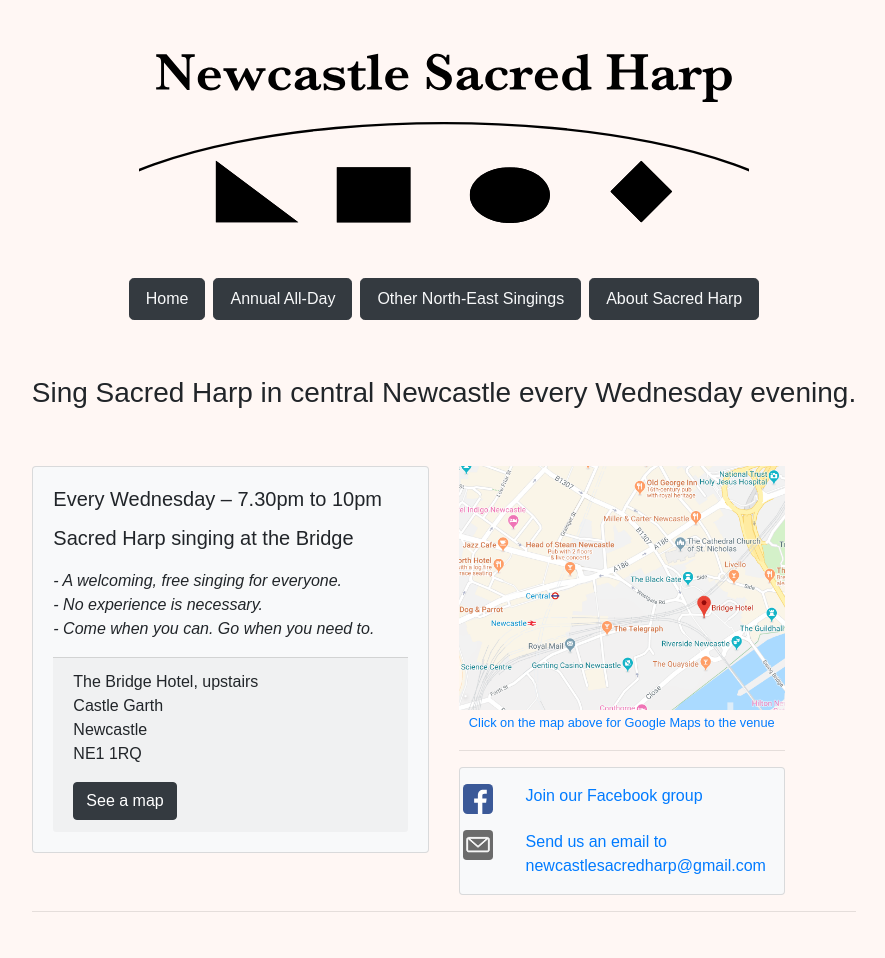
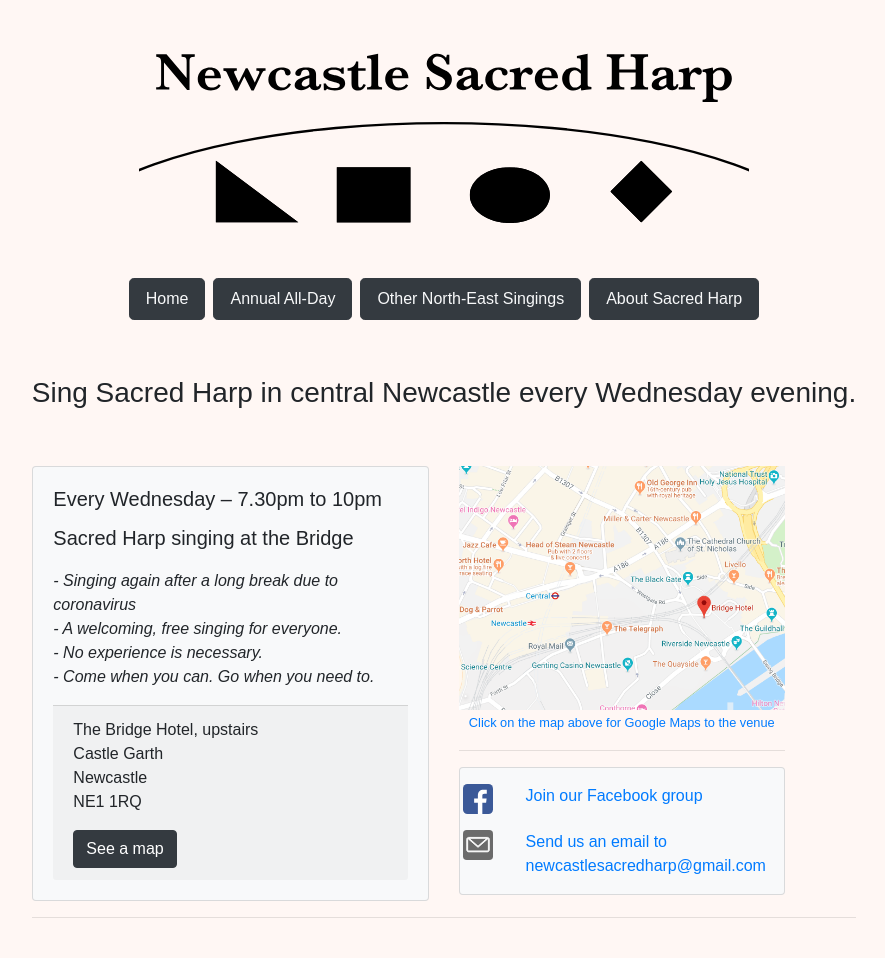
Before and after one commit to newcastle-shapenote/newcastle-shapenote-website, a Jekyll site: the page built from index.md, in a window 1280 px wide. Shown: the whole page, without its empty margins (196-1081 px from the left). Built offline with Jekyll 4.4.1, drawn with Linux system fonts in a browser that asks for light colours; some web fonts are replaced; a script that is not in the unit is left out.

Commit message:
update description

```diff
--- a/index.md
+++ b/index.md
@@ -5,6 +5,7 @@ tagline_text: Sing Sacred Harp in central Newcastle every Wednesday evening.
 singing_title: Sacred Harp singing at the Bridge
 singing_date_time: Every Wednesday – 7.30pm to 10pm
 singing_description: |
+  - Singing again after a long break due to coronavirus
   - A welcoming, free singing for everyone.
   - No experience is necessary.
   - Come when you can. Go when you need to.
```
